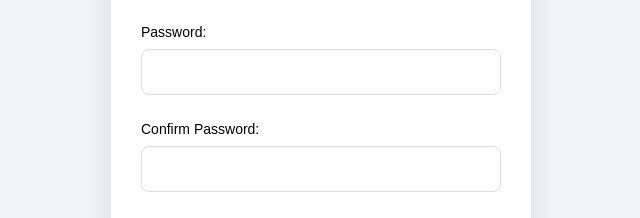
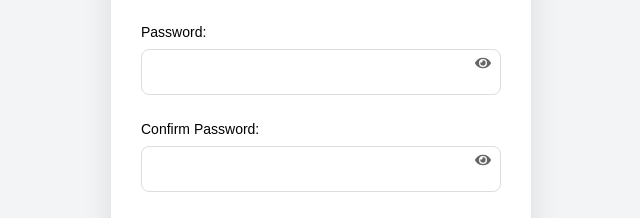
Before and after one commit to dusanveljkovic/NadjiEkipu, a React (Vite) app in the folder frontend/: page /registration in a window 1280 px wide. Shown: the part 600-818 px from the top of the page, without its empty margins (319-959 px from the left). Built offline with nearby package versions, Linux system fonts and the light colour scheme.

Commit message:
vracena showPass logika koju je neko zakomentarisao

```diff
--- a/frontend/src/pages/Login.jsx
+++ b/frontend/src/pages/Login.jsx
@@ -1,7 +1,7 @@
 import { useState } from "react";
 import { useNavigate } from "react-router-dom";
 import { login } from "../services/authService";
-// import { FaEye, FaEyeSlash } from "react-icons/fa";
+import { FaEye, FaEyeSlash } from "react-icons/fa";
 
 const users = [
   {
@@ -119,7 +119,7 @@ function Login() {
               color: "#666"
             }}
           >
-            {/* {showPassword ? <FaEyeSlash /> : <FaEye />} */}
+            {showPassword ? <FaEyeSlash /> : <FaEye />}
           </button>
         </div>
       </div>
--- a/frontend/src/pages/Registration.jsx
+++ b/frontend/src/pages/Registration.jsx
@@ -1,6 +1,6 @@
 import { useNavigate } from "react-router-dom";
 import { useState } from "react";
-// import { FaEye, FaEyeSlash } from "react-icons/fa";
+import { FaEye, FaEyeSlash } from "react-icons/fa";
 import { register } from "../services/authService";
 import "../App.css";
 
@@ -204,7 +204,7 @@ function Registration() {
                 onClick={() => setShowPassword(!showPassword)}
                 style={iconButton}
                 >
-                {/* {showPassword ? <FaEyeSlash /> : <FaEye />} */}
+                {showPassword ? <FaEyeSlash /> : <FaEye />}
                 </button>
             </div>
 
@@ -225,7 +225,7 @@ function Registration() {
                 onClick={() => setShowPasswordR(!showPasswordR)}
                 style={iconButton}
                 >
-                {/* {showPasswordR ? <FaEyeSlash /> : <FaEye />} */}
+                {showPasswordR ? <FaEyeSlash /> : <FaEye />}
                 </button>
             </div>
 
```
